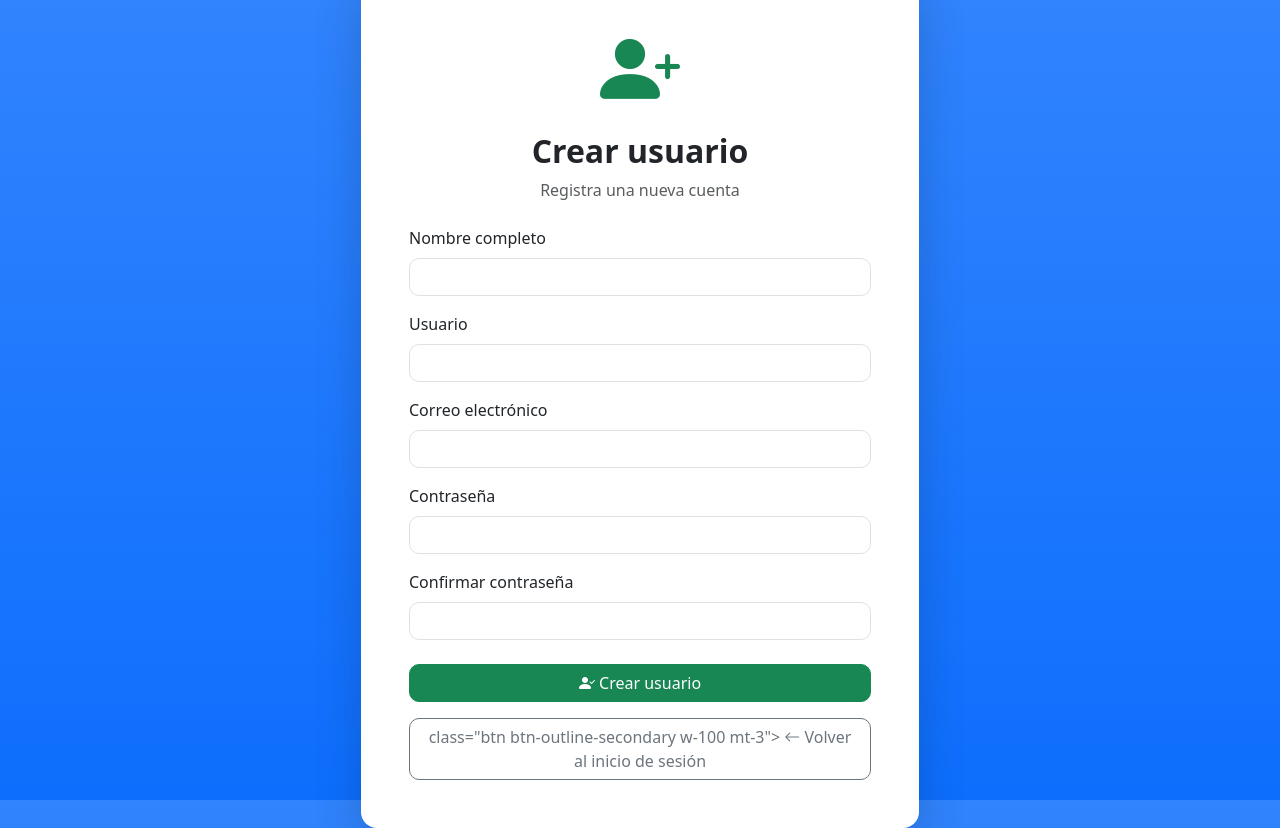
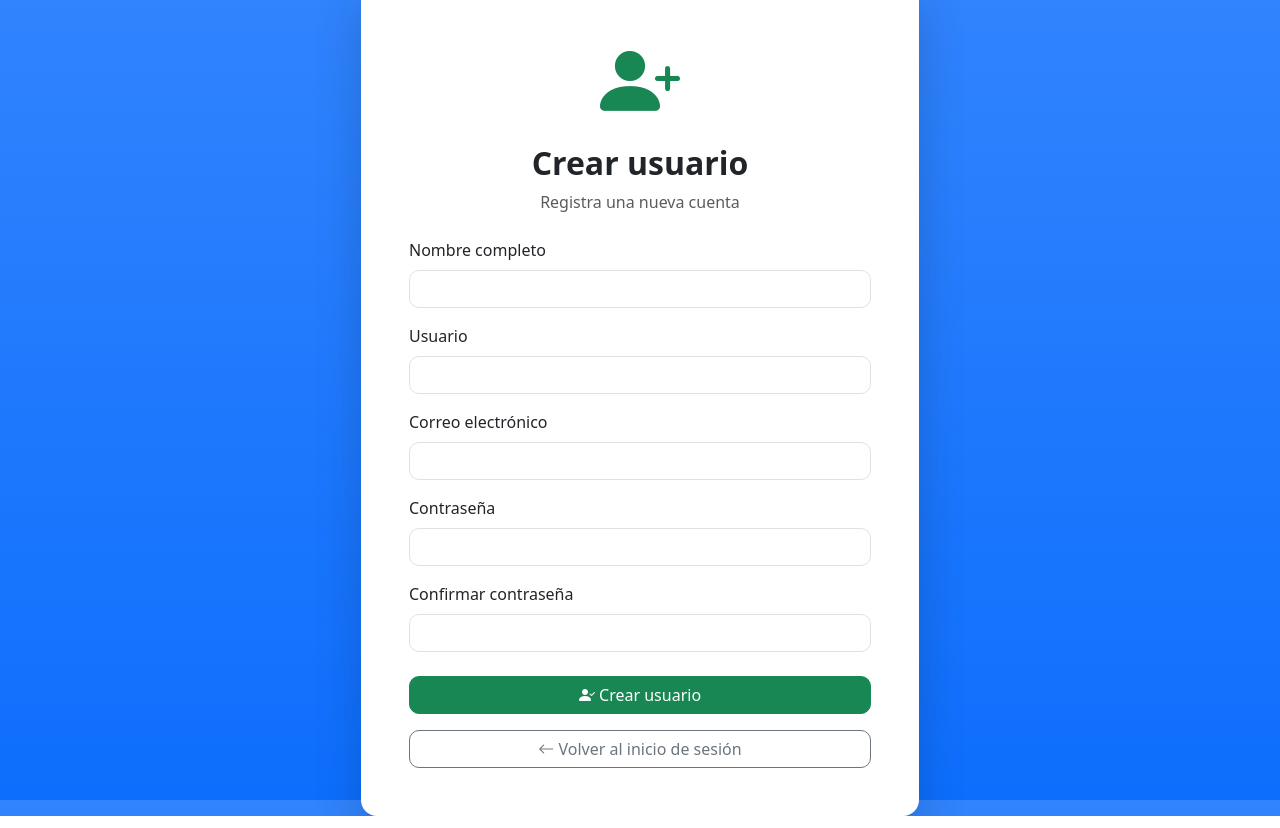
Before and after one commit to josjual86-star/pruebapython, a Flask app: page /crear_usuario in a window 1280 px wide. Run offline with Flask 3, Linux system fonts and the light colour scheme; some libraries are stand-ins or nearby versions.

Commit message:
correccion 4

```diff
--- a/templates/crear_usuario.html
+++ b/templates/crear_usuario.html
@@ -96,7 +96,7 @@
                         Crear usuario
                     </button>
 
-                    <a href="/" class="btn btn-outline-secondary w-100 mt-3">
+                    <a href="/"
                         class="btn btn-outline-secondary w-100 mt-3">
                         <i class="bi bi-arrow-left"></i>
                         Volver al inicio de sesión
```
